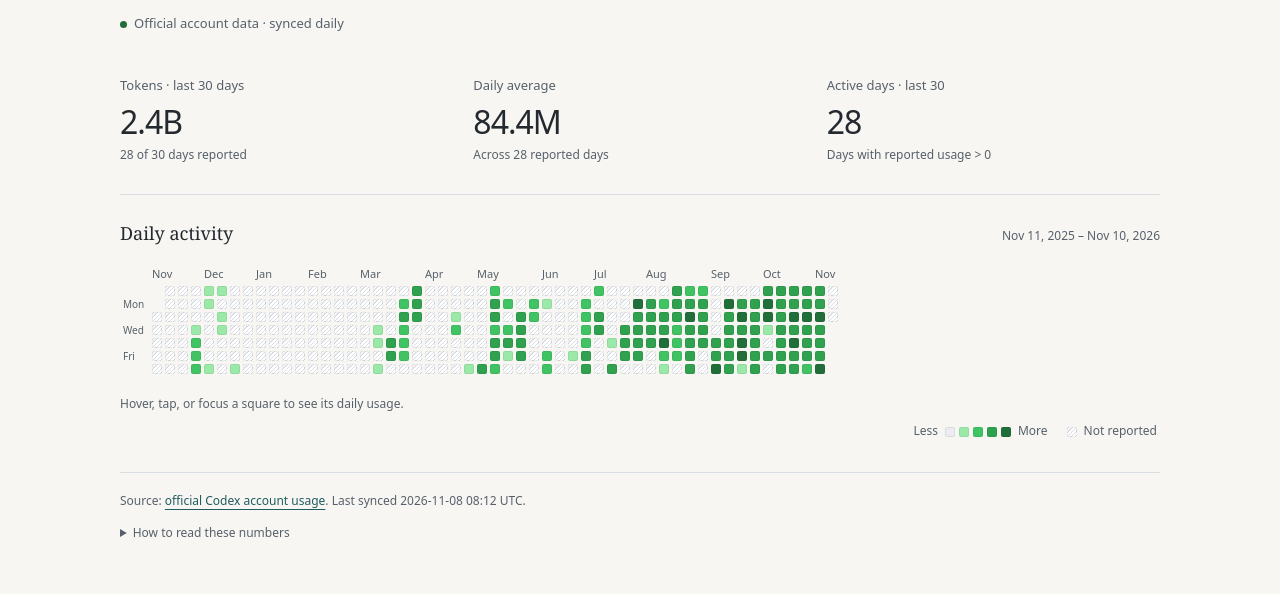
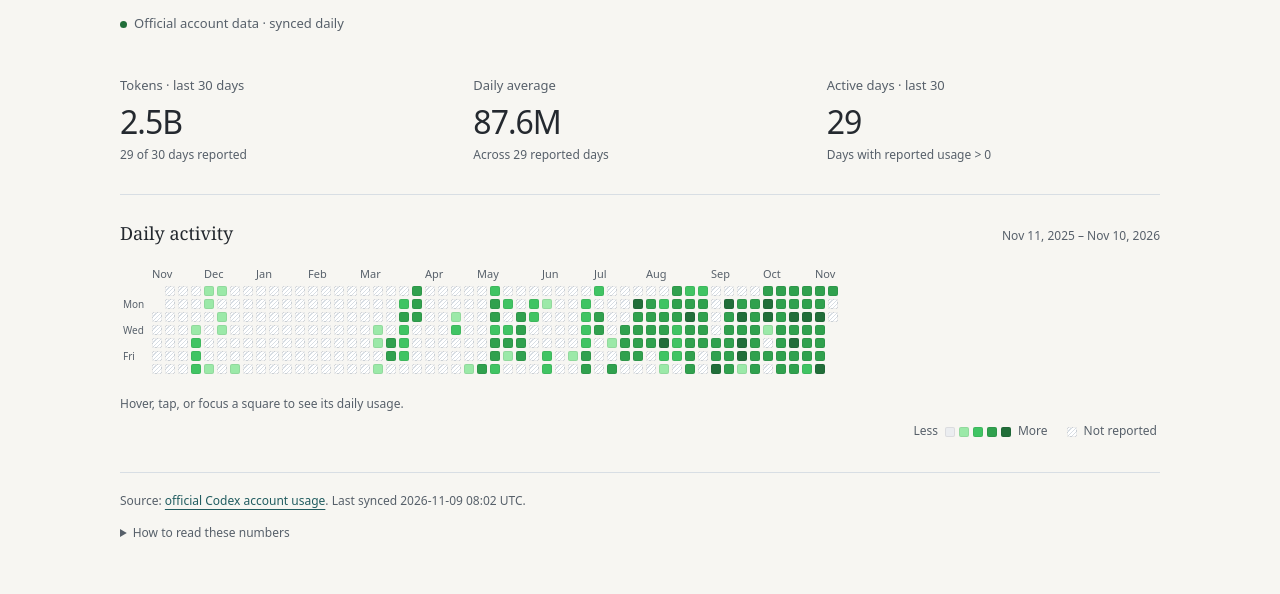
Before and after one commit to jzstark/jzstark.github.io, a Jekyll site: the page built from activity.html, in a window 1280 px wide. Shown: the part 351-945 px from the top of the page. Built offline with Jekyll 4.4.1, drawn with Linux system fonts in a browser that asks for light colours.

Commit message:
Update Codex daily activity

```diff
--- a/assets/data/codex-usage.json
+++ b/assets/data/codex-usage.json
@@ -5,12 +5,12 @@
     "name": "Codex account usage",
     "url": "https://learn.chatgpt.com/docs/app-server#7-token-usage-chatgpt"
   },
-  "updated_at": "2026-11-08T08:12:08Z",
+  "updated_at": "2026-11-09T08:02:56Z",
   "summary": {
-    "lifetimeTokens": 6736773299,
-    "peakDailyTokens": 230002159,
-    "currentStreakDays": 28,
-    "longestStreakDays": 28
+    "lifetimeTokens": 6915065114,
+    "peakDailyTokens": 324002392,
+    "currentStreakDays": 29,
+    "longestStreakDays": 29
   },
   "days": [
     {
@@ -611,7 +611,11 @@
     },
     {
       "date": "2026-11-07",
-      "tokens": 178923929
+      "tokens": 324002392
+    },
+    {
+      "date": "2026-11-08",
+      "tokens": 33213352
     }
   ]
 }
```
